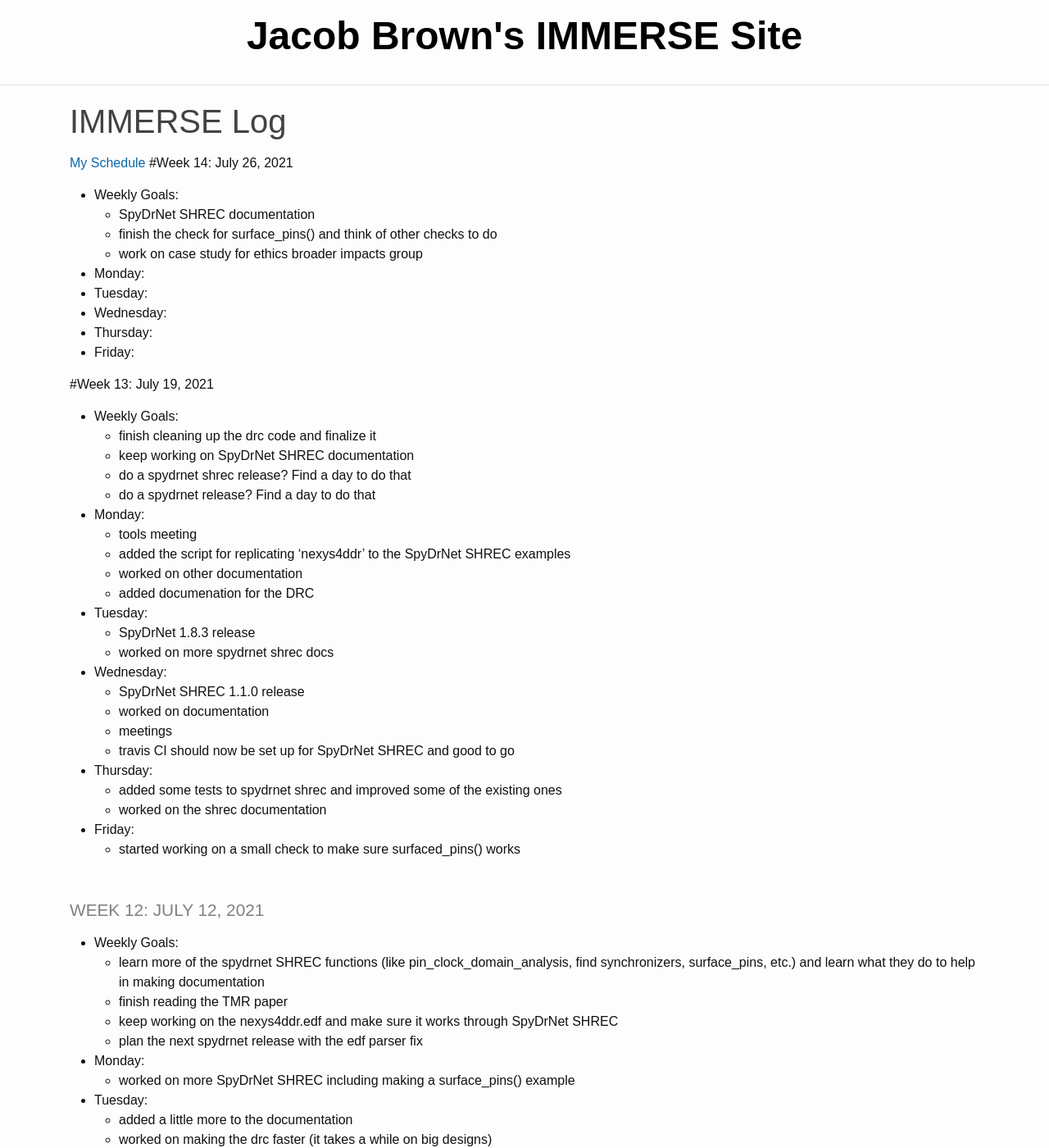
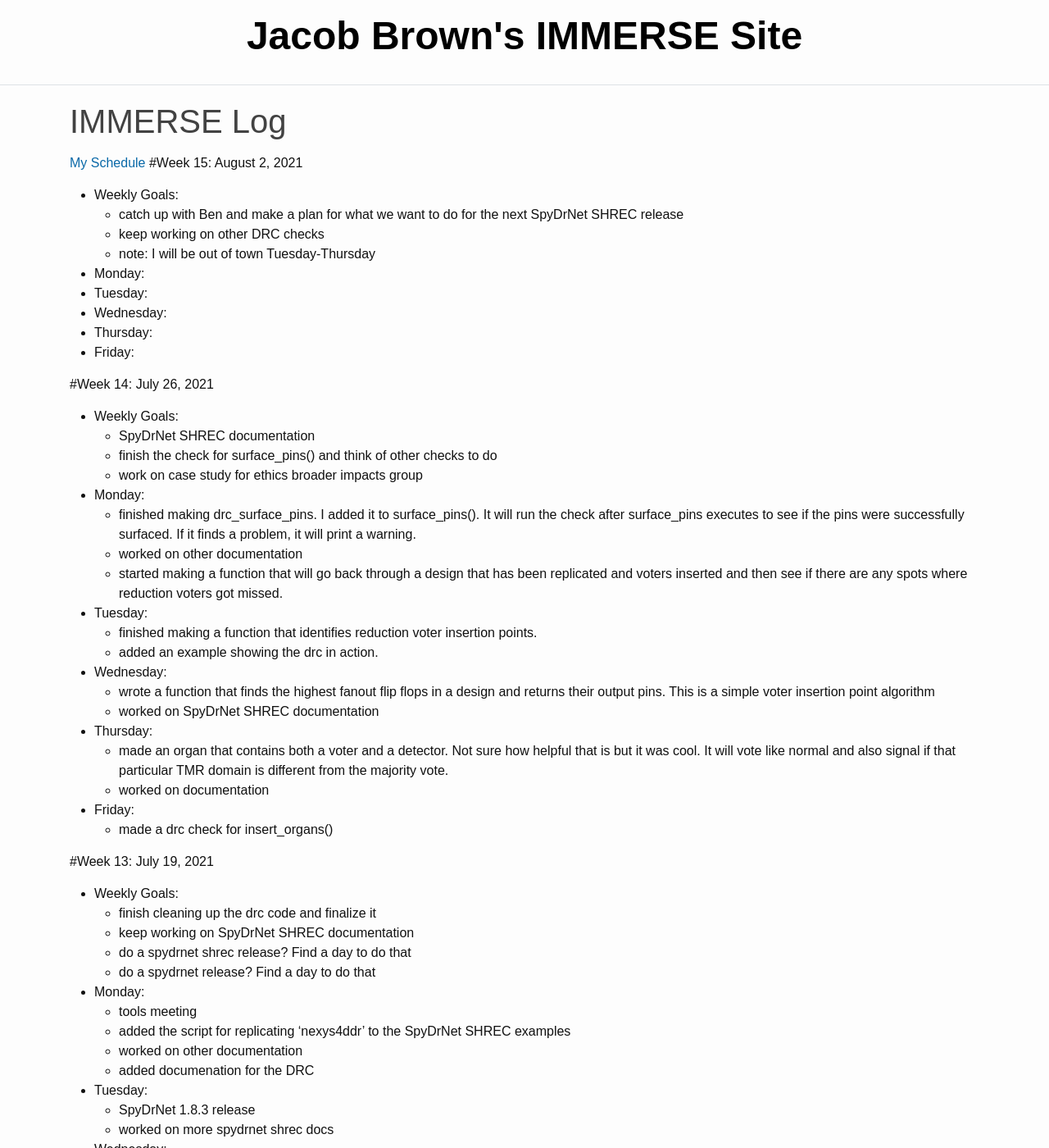
Before and after one commit to jacobdbrown4/jacob_brown, a Jekyll site: the page built from _pages/log.md, in a window 1280 px wide and 1400 px high. Shown: the whole window at 82% size. Built offline with Jekyll 4.4.1, drawn with Linux system fonts in a browser that asks for light colours.

Commit message:
updated log

```diff
--- a/_pages/log.md
+++ b/_pages/log.md
@@ -4,16 +4,37 @@ title: IMMERSE Log
 ---
 
 [My Schedule](https://jacobdbrown4.github.io/jacob_brown//pages/schedule/)
+#Week 15: August 2, 2021
+* **Weekly Goals**:
+  * catch up with Ben and make a plan for what we want to do for the next SpyDrNet SHREC release
+  * keep working on other DRC checks
+  * note: I will be out of town Tuesday-Thursday
+* **Monday**:
+* **Tuesday**:
+* **Wednesday**:
+* **Thursday**:
+* **Friday**:
+
 #Week 14: July 26, 2021
 * **Weekly Goals**:
   * SpyDrNet SHREC documentation
   * finish the check for surface_pins() and think of other checks to do
   * work on case study for ethics broader impacts group
 * **Monday**:
+  * finished making drc_surface_pins. I added it to surface_pins(). It will run the check after surface_pins executes to see if the pins were successfully surfaced. If it finds a problem, it will print a warning.
+  * worked on other documentation
+  * started making a function that will go back through a design that has been replicated and voters inserted and then see if there are any spots where reduction voters got missed.
 * **Tuesday**:
+  * finished making a function that identifies reduction voter insertion points.
+  * added an example showing the drc in action.
 * **Wednesday**:
+  * wrote a function that finds the highest fanout flip flops in a design and returns their output pins. This is a simple voter insertion point algorithm
+  * worked on SpyDrNet SHREC documentation
 * **Thursday**:
+  * made an organ that contains both a voter and a detector. Not sure how helpful that is but it was cool. It will vote like normal and also signal if that particular TMR domain is different from the majority vote.
+  * worked on documentation
 * **Friday**:
+  * made a drc check for insert_organs()
 
 #Week 13: July 19, 2021
 * **Weekly Goals**:
```
